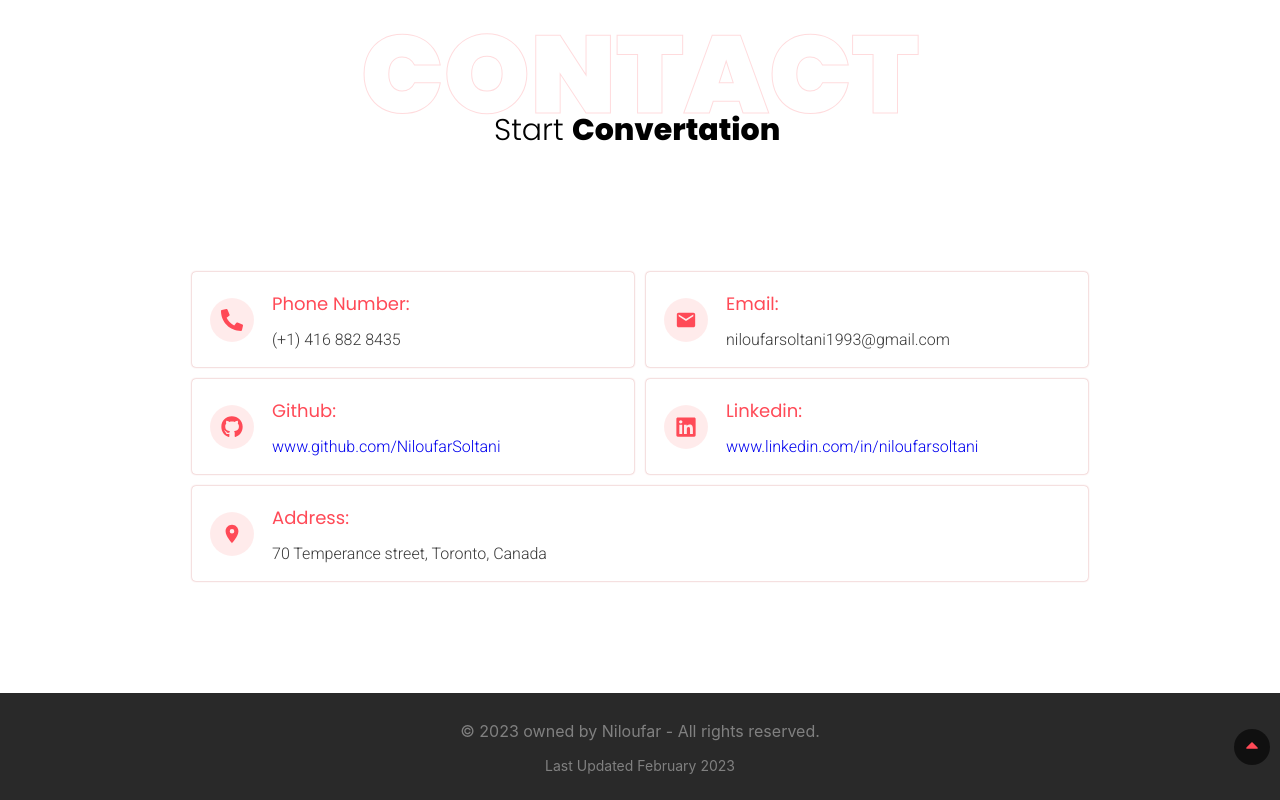
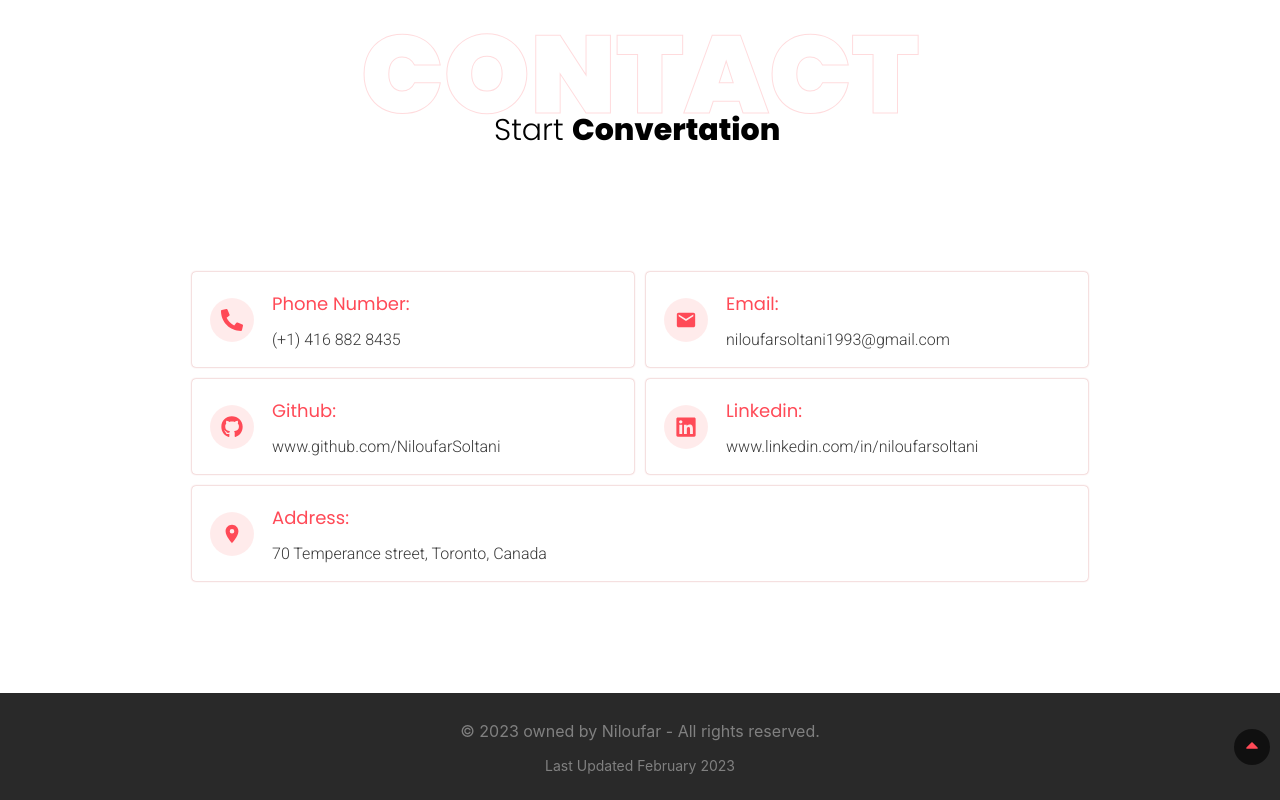
Before and after one commit to NiloufarSoltani/portfolio, a React (Create React App) app: page / in a window 1280 px wide. Shown: the part 4371-5171 px from the top of the page. Built offline with nearby package versions, Linux system fonts and the light colour scheme; a web font is replaced by a local one.

Commit message:
change link color

```diff
--- a/src/component/ContactItem.module.css
+++ b/src/component/ContactItem.module.css
@@ -46,6 +46,7 @@
 }
 .info a {
     text-decoration: none;
+    color: var(--font-color-dark);
 }
 .info a:focus, .info a:visited{
     color: var(--font-color-dark);
```
